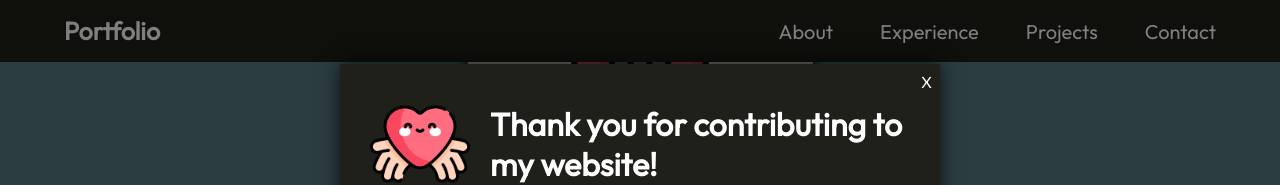
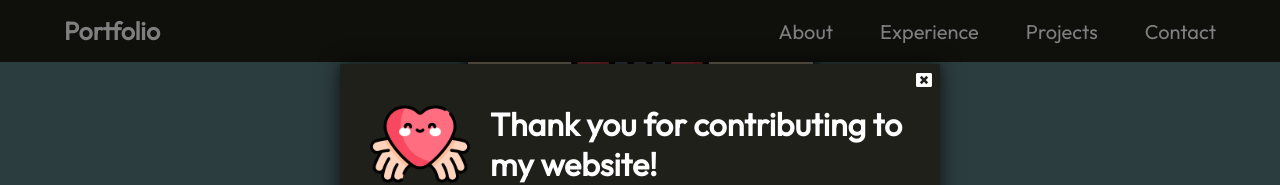
Before and after one commit to rhit-kohji/rhit-kohji.github.io, a React (Vite) app: page / in a window 1280 px wide. Both pictures are taken after a click on the link "Credits". Shown: the part 4127-4312 px from the top of the page. Built offline with nearby package versions, Linux system fonts and the light colour scheme.

Commit message:
minor ui fixes

```diff
--- a/src/components/Credits/Modal.jsx
+++ b/src/components/Credits/Modal.jsx
@@ -1,6 +1,8 @@
 import React from 'react';
 import styles from './Modal.module.css';
 import creditsImg from '../../../assets/icons/credits.png';
+import { FaWindowClose } from 'react-icons/fa';
+
 
 export const Modal = ({ isOpen, onClose }) => {
   return (
@@ -9,7 +11,9 @@ export const Modal = ({ isOpen, onClose }) => {
         <div onClick={(event) => {
             event.stopPropagation() // prevents modal from closing when clicked
         }} className={styles.modalContainer}>
-            <p onClick={onClose} className={styles.closeBtn}>X</p>
+            <p onClick={onClose} className={styles.closeBtn}>
+                <FaWindowClose />
+            </p>
             <div className={styles.title}>
                 <img className={styles.creditsImg} src={creditsImg} alt="Credits Icon" />
                 <h1>Thank you for contributing to my website!</h1>
--- a/src/components/Credits/Modal.module.css
+++ b/src/components/Credits/Modal.module.css
@@ -61,6 +61,10 @@
     letter-spacing: 1.5px
 }
 
+.content a:hover {
+    color: var(--color-link);
+}
+
 @media screen and (max-width: 830px) {
     /* need to account for original transform/translation */
     .modalContainer {
--- a/src/data/projects.json
+++ b/src/data/projects.json
@@ -13,7 +13,7 @@
       "skills": ["Python", "LangChain"]
     },
     {
-      "title": "Credit Card Prediction",
+      "title": "Card Prediction",
       "imageSrc": "projects/credit.png",
       "description": "Identify key predictors of credit card approval and loyalty",
       "skills": ["Python", "Scikit-learn", "Pandas"]
```
Also changed, not shown: assets/hero/heroImg.png.
